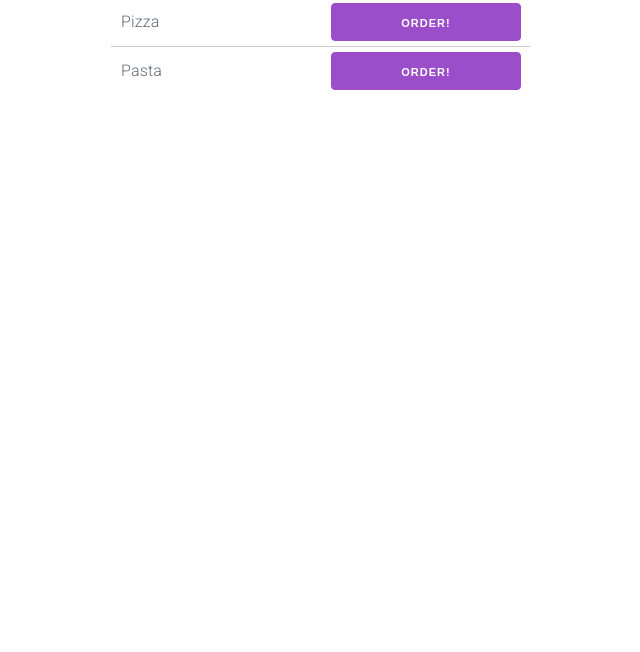
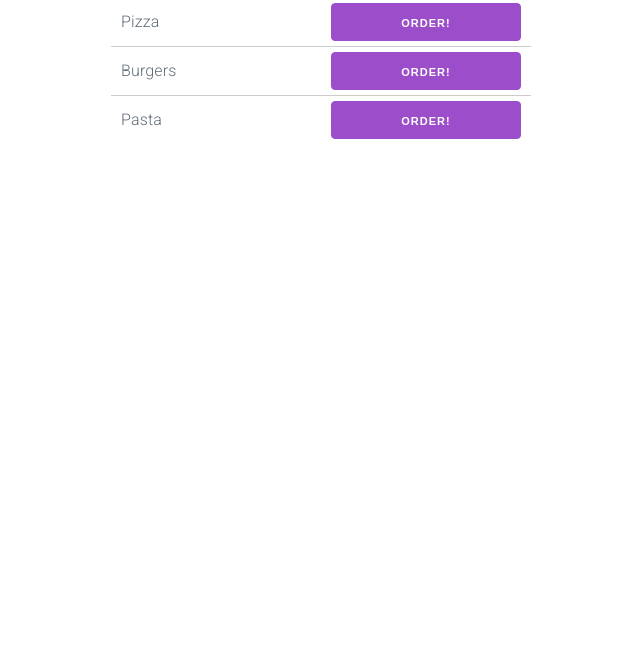
Before and after one commit to lehnerpat/ts-bind-this, a website built with webpack: page src/index.html in a window 1280 px wide. Shown: the part 148-800 px from the top of the page, without its empty margins (334-974 px from the left). Built offline with nearby package versions, Linux system fonts and the light colour scheme.

Commit message:
(feat) create problematic situation

```diff
--- a/src/index.html
+++ b/src/index.html
@@ -14,14 +14,6 @@
             <h1 style="text-align: center;">TS ! <code>bind</code> ! <code>this</code></h1>
 
             <div id="list-container">
-                <div class="row">
-                    <div class="column column-50">Pizza</div>
-                    <div class="column column-50"><button class="button">Order!</button></div>
-                </div>
-                <div class="row">
-                    <div class="column column-50">Pasta</div>
-                    <div class="column column-50"><button class="button">Order!</button></div>
-                </div>
             </div>
         </section>
     </main>
--- a/src/main.ts
+++ b/src/main.ts
@@ -3,10 +3,48 @@ import 'milligram';
 
 import './styles.css';
 
-export class Main {
-    public constructor() {
-        console.log('making a main!');
+const makeHTML = (orderItem: OrderItem): HTMLElement => {
+    const makeDiv = (...classes: string[]) => {
+        const result = document.createElement('div');
+        result.classList.add(...classes);
+        return result;
+    };
+
+    const rowDiv = makeDiv('row');
+
+    const nameColDiv = makeDiv('column', 'column-50');
+    nameColDiv.appendChild(document.createTextNode(orderItem.name));
+    rowDiv.appendChild(nameColDiv);
+
+    const btnColDiv = makeDiv('column', 'column-50');
+    rowDiv.appendChild(btnColDiv);
+
+    const button = document.createElement('button');
+    button.classList.add('button');
+    button.appendChild(document.createTextNode('Order!'));
+    btnColDiv.appendChild(button);
+
+    return rowDiv;
+};
+
+class OrderItem {
+    public constructor(public readonly name: string) { }
+
+    public onOrder() {
+        alert(`You're ordering: ${this.name}!`);
     }
 }
 
-new Main();
+
+const listContainer = document.getElementById('list-container');
+
+['Pizza', 'Burgers', 'Pasta']
+    .map((name) => new OrderItem(name))
+    .forEach((orderItem) => {
+        const orderItemDiv = makeHTML(orderItem);
+
+        // the problematic bit:
+        orderItemDiv.addEventListener('click', orderItem.onOrder);
+
+        listContainer.appendChild(orderItemDiv)
+    });
```
